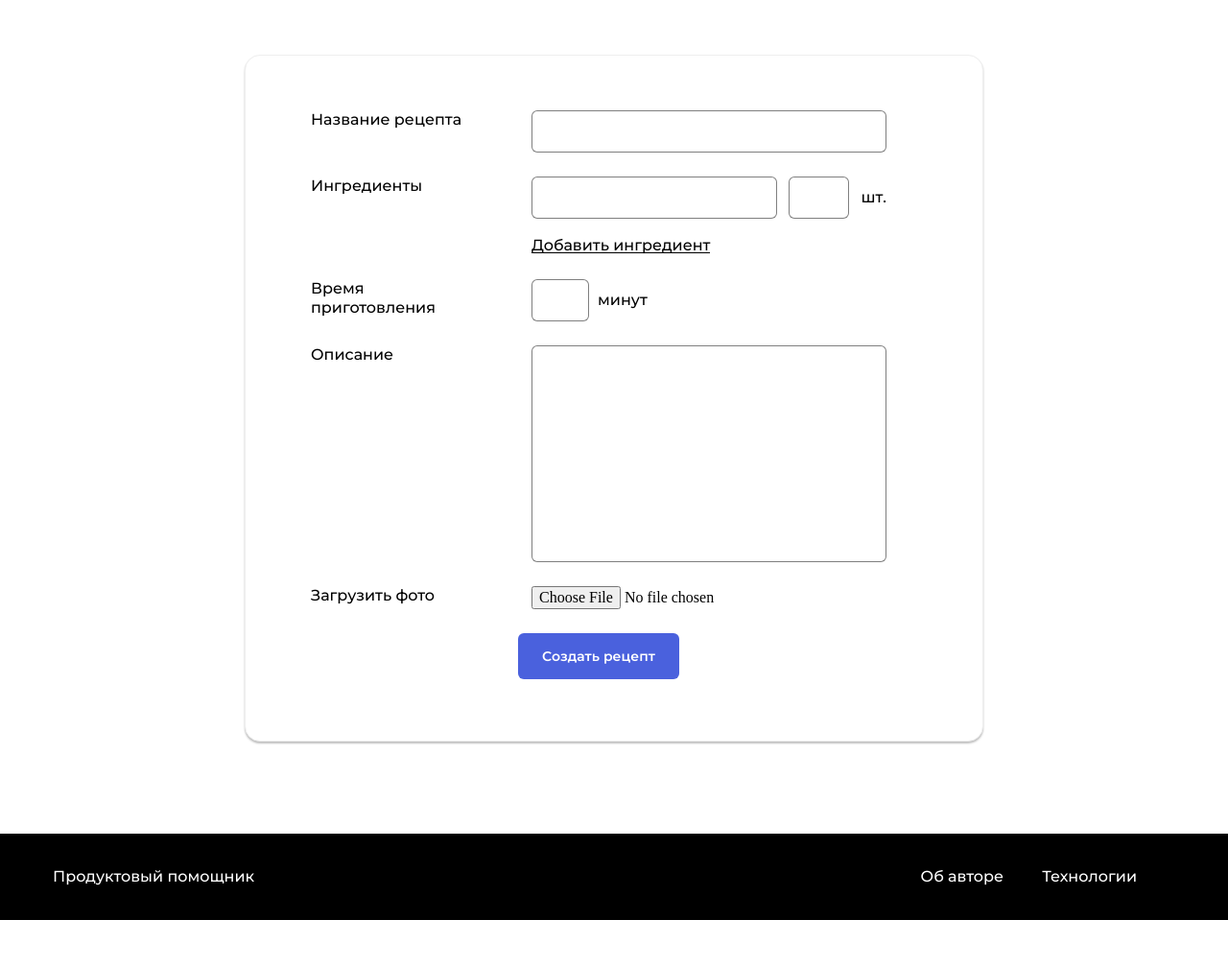
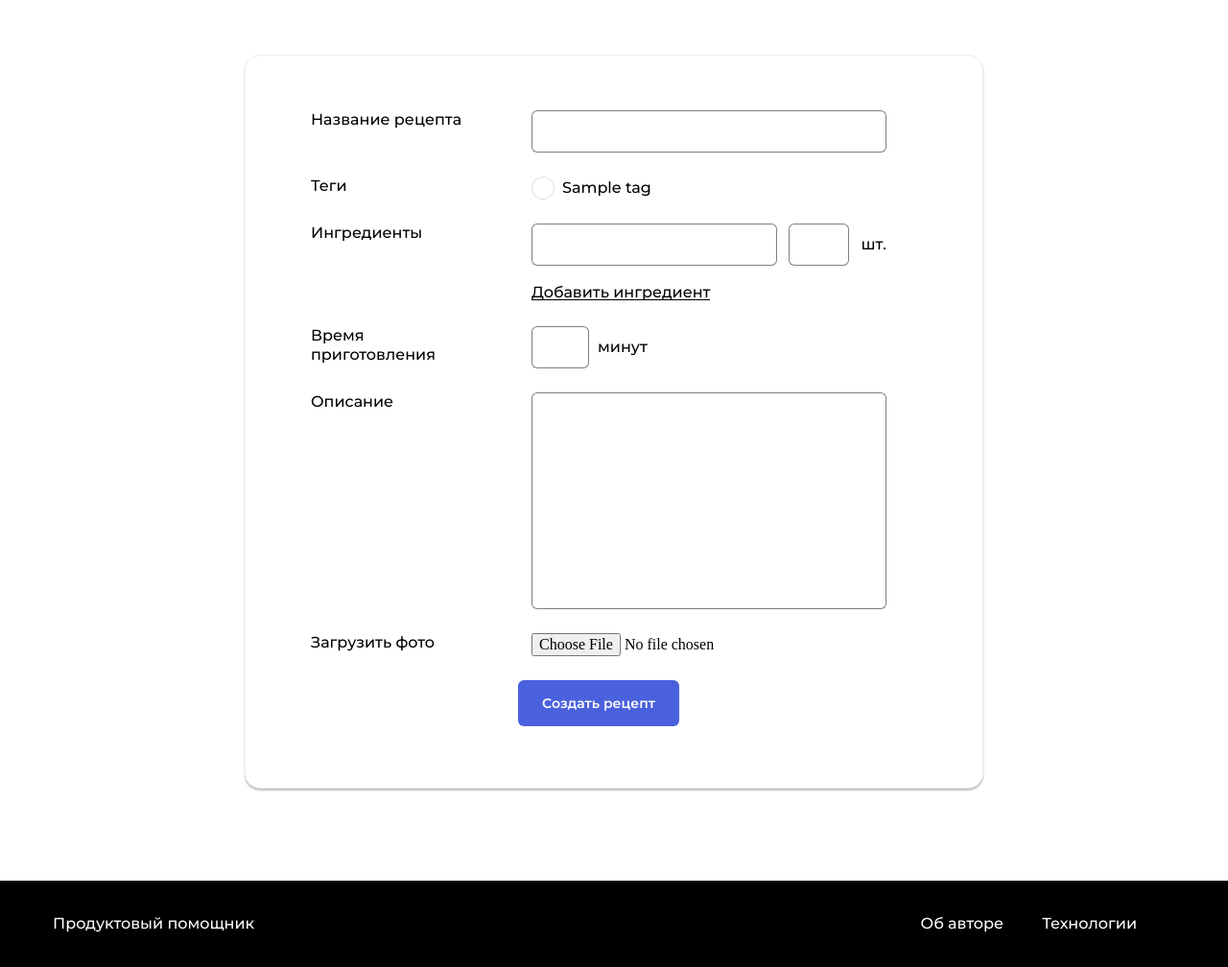
Before and after one commit to aleksizverev/Foodgram, a Django app: page /recipes/new/ in a window 1280 px wide. Shown: the part 201-1209 px from the top of the page at 96% size. Before the commit the page ends 1160 px from the top, so only its background shows below. Run offline with Django 3.2, Linux system fonts and the light colour scheme; a user stored in the database is signed in; tables that the repository leaves empty hold one stand-in row (values such as "Sample post"); some libraries are stand-ins or nearby versions.

Commit message:
Tags added

```diff
--- a/recipes/admin.py
+++ b/recipes/admin.py
@@ -1,6 +1,7 @@
 from django.contrib import admin
 
-from .models import Ingredient, Recipe, RecipeIngredient, ShoppingList, Follow, FavoriteRecipe
+from .models import Ingredient, Recipe, RecipeIngredient, ShoppingList, Follow, \
+    FavoriteRecipe, Tag
 
 
 class IngredientAdmin(admin.ModelAdmin):
@@ -36,3 +37,4 @@
 admin.site.register(ShoppingList, ShoppingListAdmin)
 admin.site.register(Follow, FollowAdmin)
 admin.site.register(FavoriteRecipe, FavoriteRecipeAdmin)
+admin.site.register(Tag)
--- a/recipes/forms.py
+++ b/recipes/forms.py
@@ -6,4 +6,4 @@
 class RecipeForm(forms.ModelForm):
     class Meta:
         model = Recipe
-        fields = ('title', 'cooking_time', 'description', 'image')
+        fields = ('title', 'cooking_time', 'description', 'image', 'tags')
--- a/recipes/models.py
+++ b/recipes/models.py
@@ -12,6 +12,15 @@
         return '{title} ({dimension})'.format(title=self.title, dimension=self.dimension)
 
 
+class Tag(models.Model):
+    title = models.CharField(max_length=255)
+    color = models.CharField(max_length=255)
+    slug = models.SlugField(unique=True)
+
+    def __str__(self):
+        return self.title
+
+
 class Recipe(models.Model):
     author = models.ForeignKey(User, on_delete=models.CASCADE, related_name='recipes')
     title = models.CharField(max_length=256)
@@ -19,6 +28,7 @@
     image = models.ImageField(upload_to="recipes/", blank=False, null=True)
     cooking_time = models.IntegerField()
     ingredients = models.ManyToManyField(Ingredient, through='RecipeIngredient')
+    tags = models.ManyToManyField(Tag, related_name='recipes')
     pub_date = models.DateTimeField('date published', auto_now_add=True, null=True)
 
     def __str__(self):
--- a/recipes/templates/recipes/new_recipe.html
+++ b/recipes/templates/recipes/new_recipe.html
@@ -37,26 +37,31 @@
                     {% endif %}
                 </div>
             </div>
-{#            <div class="form__group">#}
-{#                <p class="form__label">Теги</p>#}
-{#                <div class="form__field-group">#}
-{#                    <div class="tags">#}
-{#                        <div class="tags__item">#}
-{#                            <input type="checkbox" name="breakfast" id="id_breakfast" class="tags__checkbox tags__checkbox_style_orange">#}
-{#                            <label for="id_breakfast" class="tags__label">Завтрак</label>#}
-{#                        </div>#}
-{#                        <div class="tags__item">#}
-{#                            <input type="checkbox" name="lunch" id="id_lunch" class="tags__checkbox tags__checkbox_style_green" checked>#}
-{#                            <label for="id_lunch" class="tags__label">Обед</label>#}
-{#                        </div>#}
-{#                        <div class="tags__item">#}
-{#                            <input type="checkbox" name="dinner" id="id_dinner" class="tags__checkbox tags__checkbox_style_purple" checked>#}
-{#                            <label for="id_dinner" class="tags__label">Ужин</label>#}
-{#                        </div>#}
-{#                    </div>#}
-{#                    <span class="form__error"></span>#}
-{#                </div>#}
-{#            </div>#}
+            <div class="form__group">
+                <p class="form__label">Теги</p>
+                <div class="form__field-group">
+                    <div class="tags">
+                        {% for tag_choice, tag_value in form.tags.field.choices %}
+                        <div class="tags__item">
+                            <input type="checkbox" name="tags"
+                                value="{{ tag_choice.instance.pk }}"
+                                id="id_{{ tag_choice.instance.slug }}"
+                                class="tags__checkbox tags__checkbox_style_{{ tag_choice.instance.color }}"
+                                {% if tag_choice.instance in form.instance.tags.all %} checked {% endif %}>
+                            <label for="id_{{ tag_choice.instance.slug }}"
+                            class="tags__label">
+                                {{ tag_choice.instance.title }}
+                            </label>
+                        </div>
+                    {% endfor %}
+                </div>
+                {% if form.errors %}
+                    {% for error in form.tags.errors %}
+                        <span class="form__error">{{ error|escape }}</span>
+                    {% endfor %}
+                {% endif %}
+                </div>
+            </div>
             <div class="form__group">
                 <label for="nameIngredient" class="form__label">Ингредиенты</label>
                 <div class="form__field-group">
--- a/recipes/views.py
+++ b/recipes/views.py
@@ -3,19 +3,25 @@
 
 from django.contrib.auth.decorators import login_required
 from django.core.paginator import Paginator
-from django.db.models import F, Sum
 from django.http import JsonResponse
 from django.shortcuts import render, get_object_or_404, redirect, HttpResponse
 from django.views.decorators.http import require_http_methods
 
 from .forms import RecipeForm
 from .models import Recipe, User, RecipeIngredient, Ingredient, Follow, \
-    FavoriteRecipe, ShoppingList
+    FavoriteRecipe, ShoppingList, Tag
 from .utils import get_ingredients, get_subs_list, get_fav_list, get_shop_list
 
 
 def index(request):
     recipes = Recipe.objects.order_by('-pub_date')
+    if 'filters' in request.GET:
+        filters = request.GET.getlist('filters')
+        print(filters)
+        recipes = Recipe.objects.filter(
+            tags__slug__in=filters).distinct().order_by('-pub_date')
+
+    tags = Tag.objects.all()
     paginator = Paginator(recipes, 6)
     page_number = request.GET.get('page')
     page = paginator.get_page(page_number)
@@ -31,7 +37,8 @@
             'page': page,
             'indx': True,
             'fav_recipes': fav_recipes,
-            'purchases': purchases
+            'purchases': purchases,
+            'tags': tags
         }
     )
 
@@ -64,6 +71,8 @@
         follow_status = Follow.objects.filter(
             user=request.user, author=recipe.author).exists()
 
+    tags = recipe.tags.all()
+
     return render(request, 'recipes/single_recipe_view.html', {
         'user': request.user,
         'recipe': recipe,
@@ -71,6 +80,7 @@
         'follow_status': follow_status,
         'favorites_list': favorites_list,
         'purchases': purchases,
+        'tags': tags
     })
 
 
--- a/users/templatetags/user_filters.py
+++ b/users/templatetags/user_filters.py
@@ -13,3 +13,22 @@
     params = request.GET.copy()
     params[field] = value
     return params.urlencode()
+
+
+@register.filter
+def get_filter_values(element):
+    return element.getlist('filters')
+
+
+@register.filter
+def get_filtered_tags(request, tag):
+    new_request = request.GET.copy()
+    if tag.slug in request.GET.getlist('filters'):
+
+        filters = new_request.getlist('filters')
+        filters.remove(tag.slug)
+        new_request.setlist('filters', filters)
+
+    else:
+        new_request.appendlist('filters', tag.slug)
+    return new_request.urlencode()
```
Also changed, not shown: recipes/templates/recipes/index.html (+2 -15 lines), recipes/templates/recipes/recipe_item.html (+12 -10 lines), recipes/templates/recipes/single_recipe_view.html (+7 -7 lines), templates/tags.html (added, +16 -0 lines), recipes/migrations/0014_tag.py (added), recipes/migrations/0015_recipe_tags.py (added).
